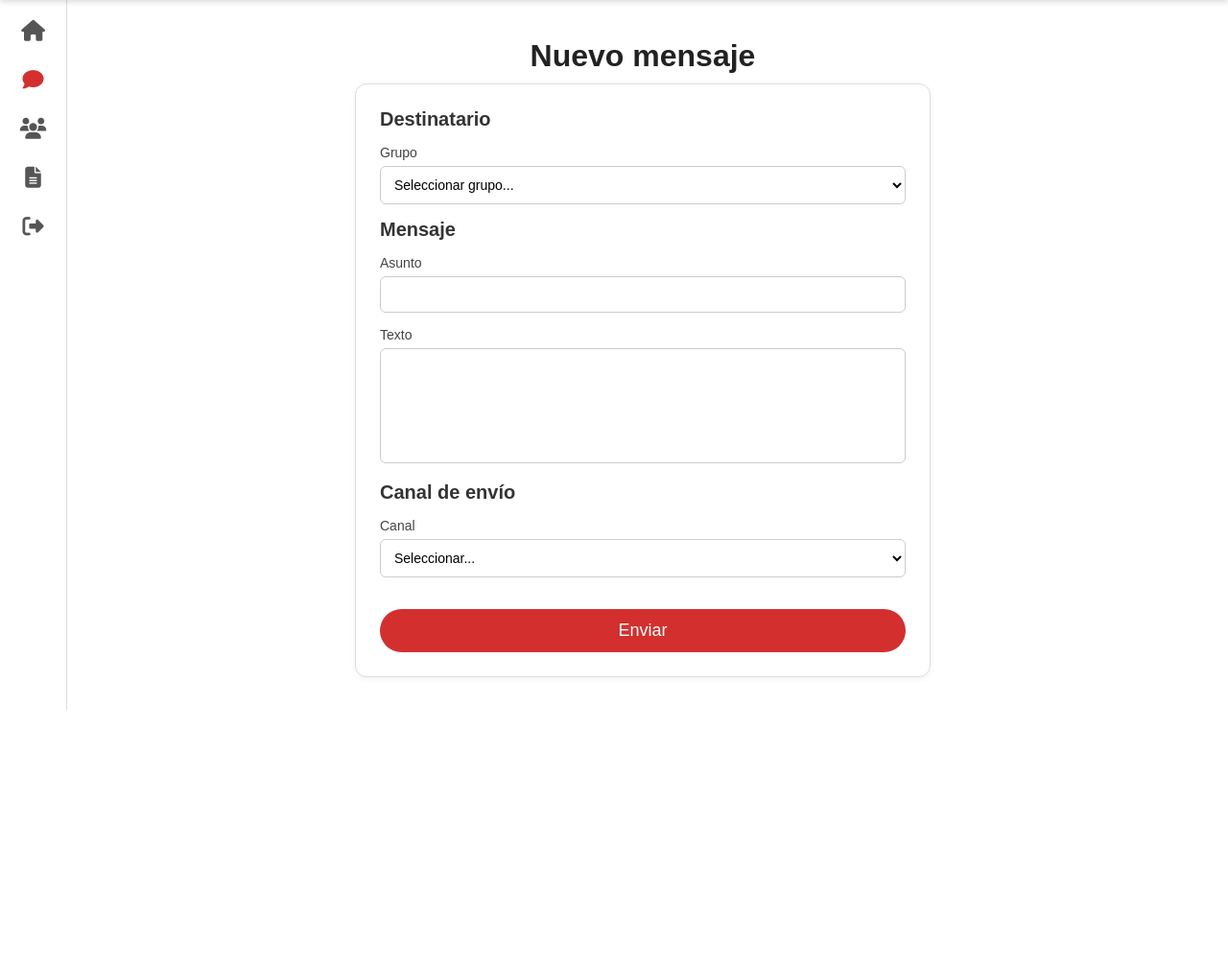
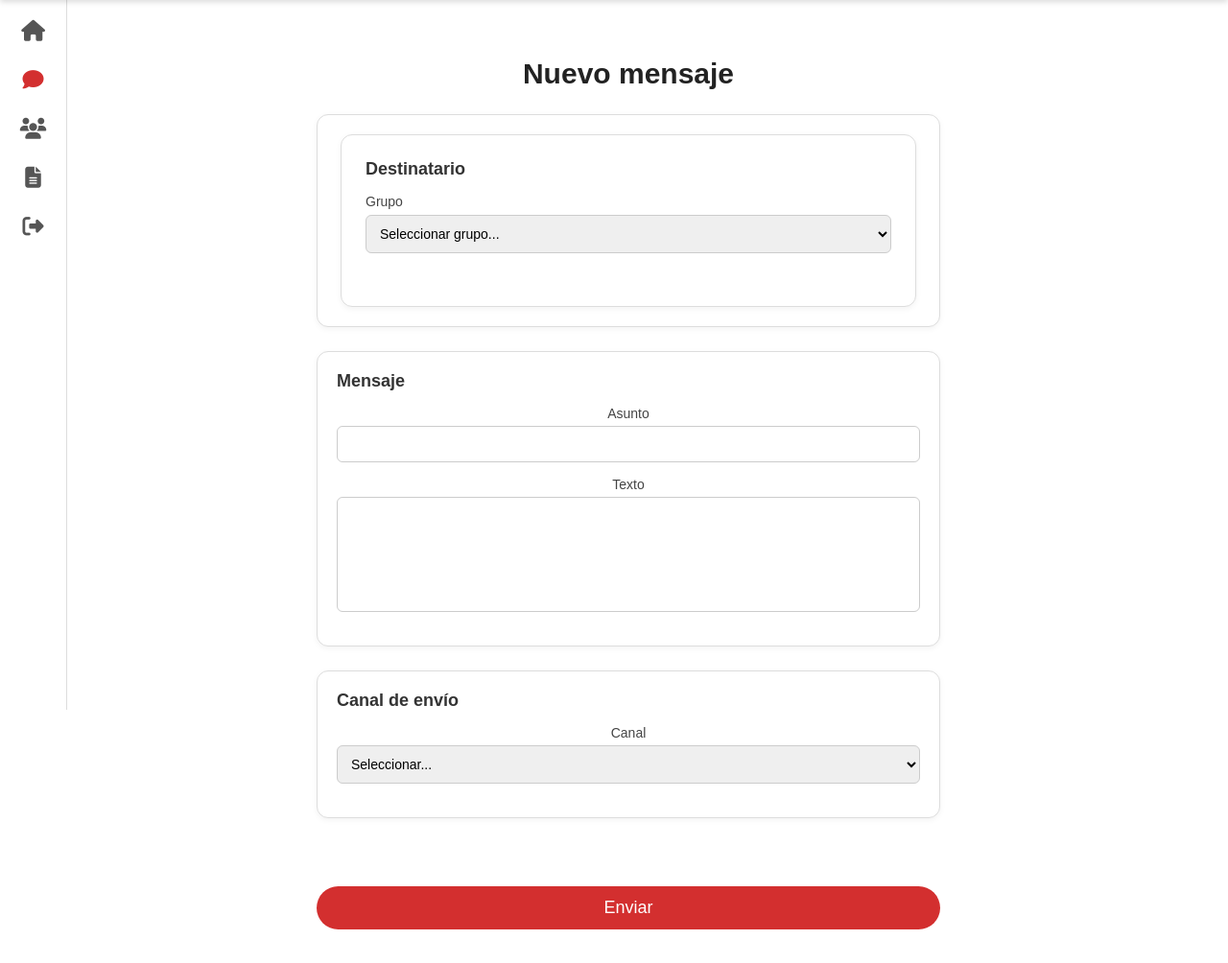
Before and after one commit to DaniMan08/proyecto-practicas-local, a PHP site: page /formulario.php in a window 1280 px wide. Shown: the part 60-1064 px from the top of the page at 96% size. Before the commit the page ends 800 px from the top, so only its background shows below. Run offline with PHP 8.4, Linux system fonts and the light colour scheme; a user stored in the database is signed in; data comes from the database, SQL or seed files in the repository.

Commit message:
cambios html

```diff
--- a/public/formulario.php
+++ b/public/formulario.php
@@ -17,11 +17,12 @@
 <!DOCTYPE html>
 <html lang="es">
 <head>
+    <head>
     <meta charset="UTF-8">
     <title>Nuevo mensaje</title>
     <link rel="stylesheet" href="/proyecto-practicas-local-main/style.css">
     <link rel="stylesheet" href="https://cdnjs.cloudflare.com/ajax/libs/font-awesome/6.5.0/css/all.min.css">
-
+</head>
     <script>
         function cargarAlumnos() {
             const grupoId = document.getElementById("grupo_id").value;
@@ -99,11 +100,16 @@
 
 <main class="contenido">
 
+    <div class="contenido-flex registro-flex">
+
+        <div class="contenedor-formulario">
+
              <h2>Nuevo mensaje</h2>
-
+                <div class="bloque">
                 <form action="/proyecto-practicas-local-main/config/procesar_formulario.php" method="POST">
 
             <h3>Destinatario</h3>
+                <div class="caja-input">
 
              <label>Grupo</label>
              <select name="grupo_id" id="grupo_id" onchange="cargarAlumnos()" required>
@@ -118,18 +124,27 @@
             }
             ?>
         </select>
-
+        </div>
         <div id="lista_alumnos"></div>
-
+        </div>
+        <div class="bloque">
             <h3>Mensaje</h3>
 
+        <div class="caja-input">
                     <label>Asunto</label>
                     <input type="text" name="asunto" required>
+                </div>
 
+                <div class="caja-input">
                     <label>Texto</label>
                     <textarea name="mensaje" required></textarea>
+                </div>
 
+            </div>
+        <div class="caja-input">
+            <div class="bloque">
         <h3>Canal de envío</h3>
+         <div class="caja-input">
 
         <label>Canal</label>
         <select name="canal" required>
@@ -137,9 +152,13 @@
             <option value="Email">Email</option>
             <option value="WhatsApp">WhatsApp</option>
         </select>
+        </div>
+        </div>
 
         <br><br>
-        <button type="submit">Enviar</button>
+        <button class="boton-enviar" type="submit">Enviar</button>
+    </div>
+</div>
 
     </form>
 
--- a/style.css
+++ b/style.css
@@ -183,8 +183,17 @@
 .contenido form {
     text-align: left;
     margin: 0 auto;
+     max-width: 600px;
+    width: 100%;
+      display: block;
 }
 
+/* Asegurar que los inputs ocupen el ancho completo */
+.contenido form input,
+.contenido form select,
+.contenido form textarea {
+    width: 100% !important;
+}
 
 .contenido h2 {
     font-size: 32px;
@@ -727,8 +736,12 @@
     font-weight: bold;
 }
 
-/* Formulario */
-form {
+/* ================================
+   ESTILOS PARA FORMULARIOS SIN CLASES
+================================ */
+
+/* Formulario general */
+.contenido form {
     width: 100%;
     max-width: 600px;
     margin: 0 auto;
@@ -740,15 +753,8 @@
     text-align: left;
 }
 
-/* Títulos dentro del formulario */
-form h3 {
-    font-size: 20px;
-    margin-bottom: 15px;
-    color: #333;
-}
-
-/* Etiquetas */
-form label {
+/* Labels */
+.contenido form label {
     display: block;
     font-size: 14px;
     margin-bottom: 6px;
@@ -757,9 +763,9 @@
 }
 
 /* Inputs, selects y textarea */
-form input,
-form select,
-form textarea {
+.contenido form input,
+.contenido form select,
+.contenido form textarea {
     width: 100%;
     border: 1px solid #ccc;
     border-radius: 6px;
@@ -767,25 +773,23 @@
     font-size: 14px;
     margin-bottom: 15px;
     outline: none;
-    background: #fff;
 }
 
-/* Efecto focus */
-form input:focus,
-form select:focus,
-form textarea:focus {
+/* Focus */
+.contenido form input:focus,
+.contenido form select:focus,
+.contenido form textarea:focus {
     border-color: #d32f2f;
 }
 
 /* Textarea */
-form textarea {
+.contenido form textarea {
     resize: none;
     height: 120px;
 }
 
 /* Botón */
-form button,
-form input[type="submit"] {
+.contenido form button {
     width: 100%;
     padding: 12px 0;
     background: #d32f2f;
@@ -797,7 +801,6 @@
     transition: 0.3s;
 }
 
-form button:hover,
-form input[type="submit"]:hover {
+.contenido form button:hover {
     background: #b71c1c;
 }
```
Lines whose indentation alone changed are shown as unchanged.
